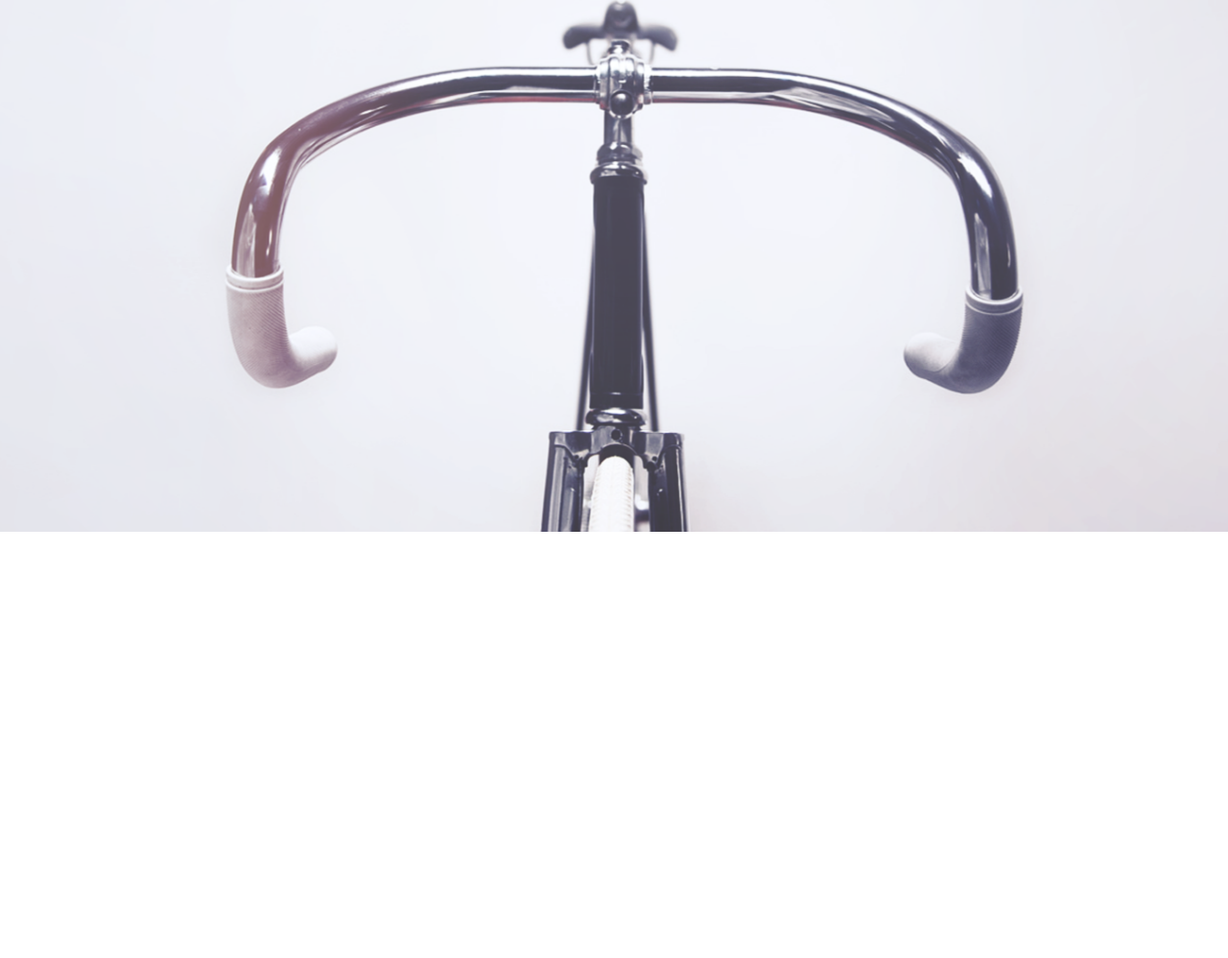
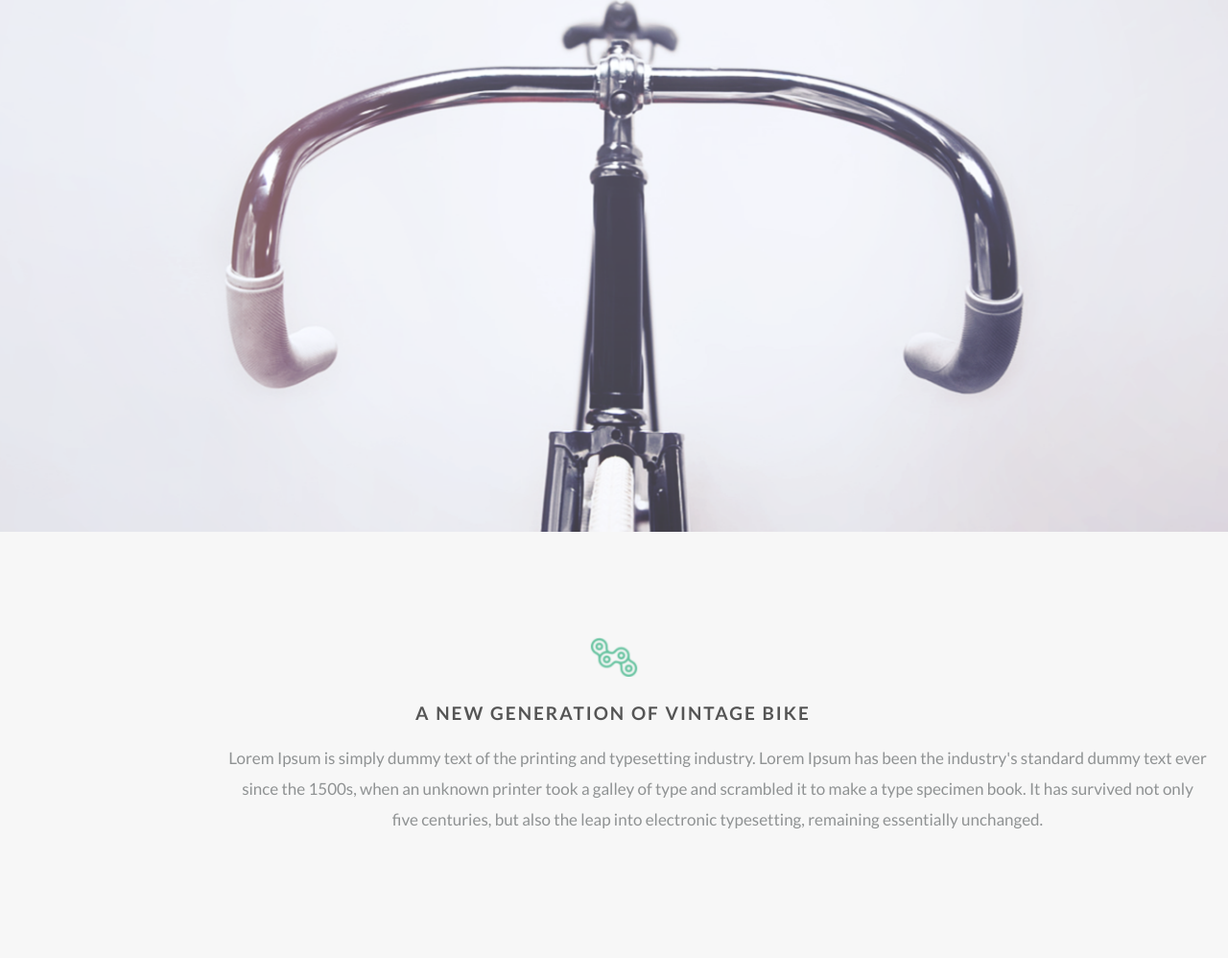
Before and after one commit to thalhaMuk/UI-2-Assignment, a plain HTML site: page index.html in a window 1280 px wide. Shown: the part 203-1201 px from the top of the page at 96% size. Before the commit the page ends 800 px from the top, so only its background shows below. Drawn offline with nearby package versions, Linux system fonts and the light colour scheme.

Commit message:
Add intro area with logo

```diff
--- a/index.html
+++ b/index.html
@@ -5,14 +5,15 @@
     <meta charset="utf-8">
     <meta name="viewport" content="width=device-width, initial-scale=1">
     <title>AOD Bicycle</title>
-    <link href="https://cdn.jsdelivr.net/npm/bootstrap@5.2.3/dist/css/bootstrap.min.css" rel="stylesheet" integrity="sha384-rbsA2VBKQhggwzxH7pPCaAqO46MgnOM80zW1RWuH61DGLwZJEdK2Kadq2F9CUG65" crossorigin="anonymous">
+    <link href="https://cdn.jsdelivr.net/npm/bootstrap@5.2.3/dist/css/bootstrap.min.css" rel="stylesheet"
+        integrity="sha384-rbsA2VBKQhggwzxH7pPCaAqO46MgnOM80zW1RWuH61DGLwZJEdK2Kadq2F9CUG65" crossorigin="anonymous">
     <link href="https://fonts.googleapis.com/css?family=Lato:400,700" rel="stylesheet">
     <link rel="stylesheet" type="text/css" href="main.css" media="all" />
 </head>
 
 <body>
     <header>
-        <nav class="navbar navbar-expand-lg navbar-light">
+        <nav class="navbar navbar-expand-lg navbar-light position-absolute" style="z-index: 999; width: 100%;">
             <img class="navbar-brand d-lg-none" src="images/logo.png" alt="logo" width="56">
             <button class="navbar-toggler" type="button" data-toggle="collapse" data-target="#navbarTogglerDemo02"
                 aria-controls="navbarTogglerDemo02" aria-expanded="false" aria-label="Toggle navigation">
@@ -49,6 +50,23 @@
         </nav>
     </header>
 
+    <div class="intro-area" style="padding-top: 110px; padding-bottom: 150px; background: #f7f7f7;">
+        <div class="container">
+            <div class="col-md-12 text-center">
+                <img class="intro-logo" src="images/introLogo.png" alt="logo" />
+                <h2>A NEW GENERATION OF VINTAGE BIKE</h2>
+                <content class="intro-content">
+                    <p>Lorem Ipsum is simply dummy text of the printing and typesetting industry.
+                        Lorem Ipsum has been the industry's standard dummy text ever <br> since the 1500s,
+                        when an unknown printer took a galley of type and scrambled it to make a type
+                        specimen book. It has survived not only <br> five centuries, but also the leap into
+                        electronic typesetting, remaining essentially unchanged.
+                    </p>
+                </content>
+            </div>
+        </div>
+    </div>
+
     <script src="https://cdn.jsdelivr.net/npm/bootstrap@5.2.3/dist/js/bootstrap.bundle.min.js"
         integrity="sha384-kenU1KFdBIe4zVF0s0G1M5b4hcpxyD9F7jL+jjXkk+Q2h455rYXK/7HAuoJl+0I4"
         crossorigin="anonymous"></script>
--- a/main.css
+++ b/main.css
@@ -8,6 +8,7 @@ header {
     background: url("images/HeroImg.png") center center no-repeat;
     background-size: cover;
 }
+
 
 .navbar {
     position: absolute;
@@ -24,7 +25,7 @@ header {
     margin-right: 50px;
 }
 
-.navbar-nav .nav-link:hover{
+.navbar-nav .nav-link:hover {
     color: green;
 }
 
@@ -73,3 +74,33 @@ header {
 .navbar-brand .logo {
     width: 88px;
 }
+
+.intro-area {
+    padding-top: 110px;
+    padding-bottom: 150px;
+    background: #f7f7f7;
+}
+
+.intro-area .intro-logo {
+    width: 50px;
+}
+
+.intro-area h2 {
+    position: relative;
+    font-size: 19px;
+    top: 27px;
+    left: -1px;
+    color: #555;
+    font-weight: bold;
+    letter-spacing: 2px;
+}
+
+.intro-area p {
+    position: relative;
+    top: 38px;
+    left: 116px;
+    width: 1100px;
+    font-size: 17px;
+    color: #8f9293;
+    line-height: 32px;
+}
```
Also changed, not shown: images/introLogo.png (added).
